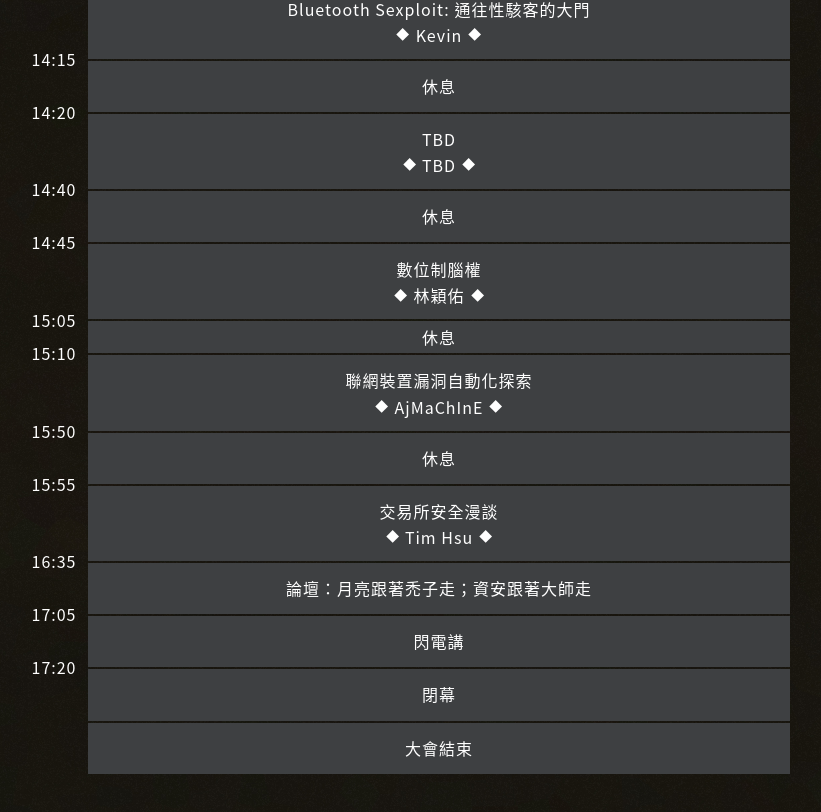
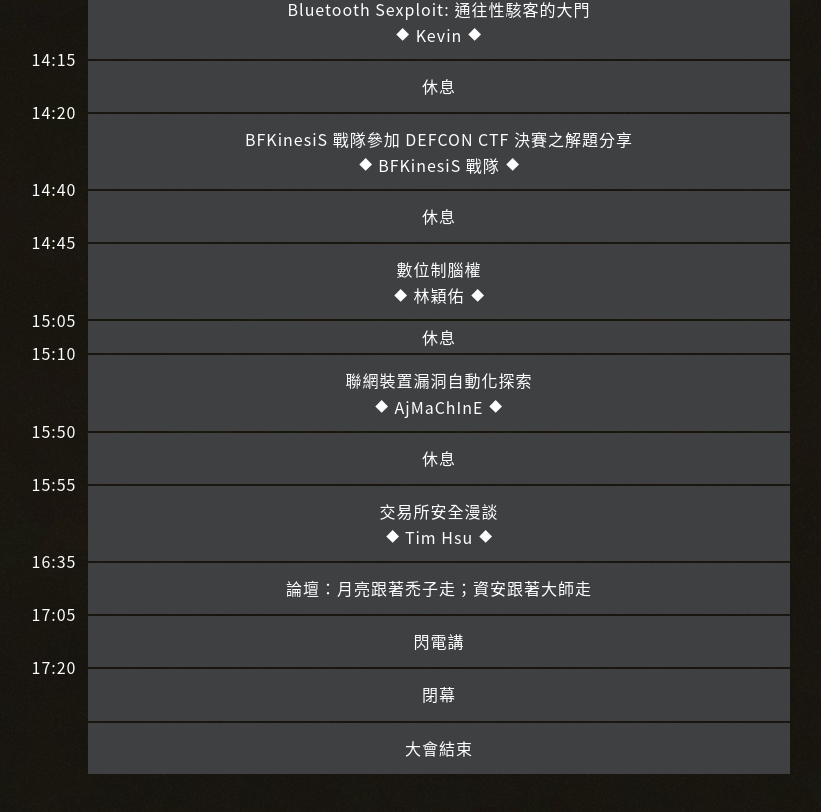
Before and after one commit to tdoh/TDOHConf2019, a Vue app: page /2019/agenda in a window 1280 px wide. Shown: the part 816-1628 px from the top of the page, without its empty margins (234-1055 px from the left). Built offline with nearby package versions, Linux system fonts and the light colour scheme; a web font is replaced by a local one.

Commit message:
Update agenda

```diff
--- a/src/views/Agenda.vue
+++ b/src/views/Agenda.vue
@@ -225,12 +225,12 @@ export default {
             id: '5A'
           },
           {
-            name: 'TBD',
-            summary: ['TBD'],
+            name: 'BFKinesiS 戰隊參加 DEFCON CTF 決賽之解題分享',
+            summary: ['此次分享主要著重於 DEFCON CTF 賽制介紹以及今年度的題目解析，對於想踏足 CTF 競賽的新手們，可以藉此機會一窺駭客聖殿的真面目，並了解參賽選手們在賽前如何準備、賽中面對未知題目時如何思考、以及攻擊時所使用的策略等只有參賽選手們知道的秘辛。'],
             link: '',
-            image: 'speaker6a.svg',
-            speaker: 'TBD',
-            bio: [''],
+            image: 'speaker6a.png',
+            speaker: 'BFKinesiS 戰隊',
+            bio: ['BFKinesiS 是由台大 Balsn、交大 BambooFox、中央 DoubleSigma、中科院 KerKerYuan 所組成的 CTF 戰隊聯隊，成員大多為學生，曾兩度參加世界駭客大賽 DEFCON CTF 取得世界第 12 (2018) 以及世界第 2 (2019) 的成績。'],
             time: '20',
             id: '6A'
           },
```
Also changed, not shown: src/assets/images/speaker/speaker6a.png (added), src/assets/images/speaker/speaker6a.svg (deleted).
